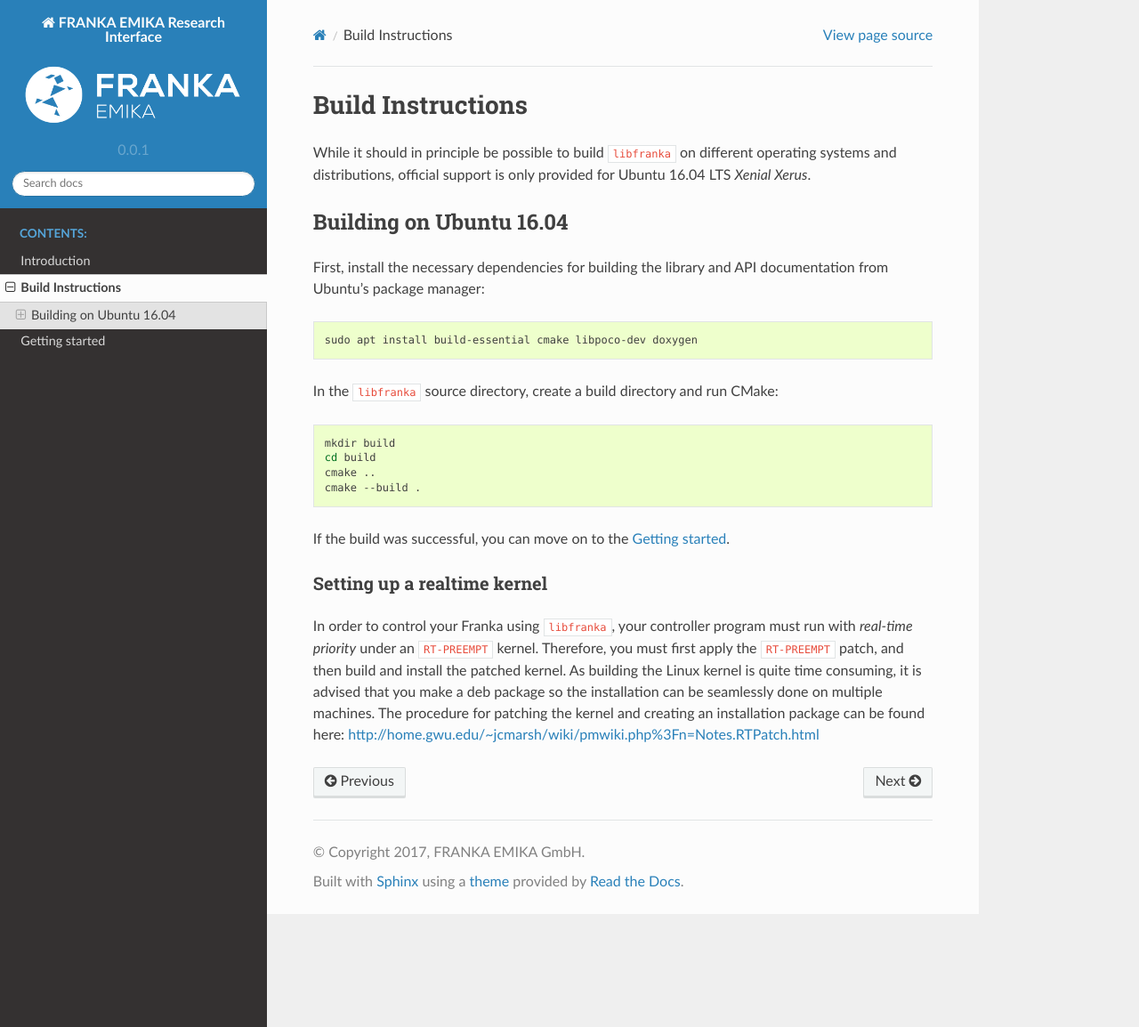
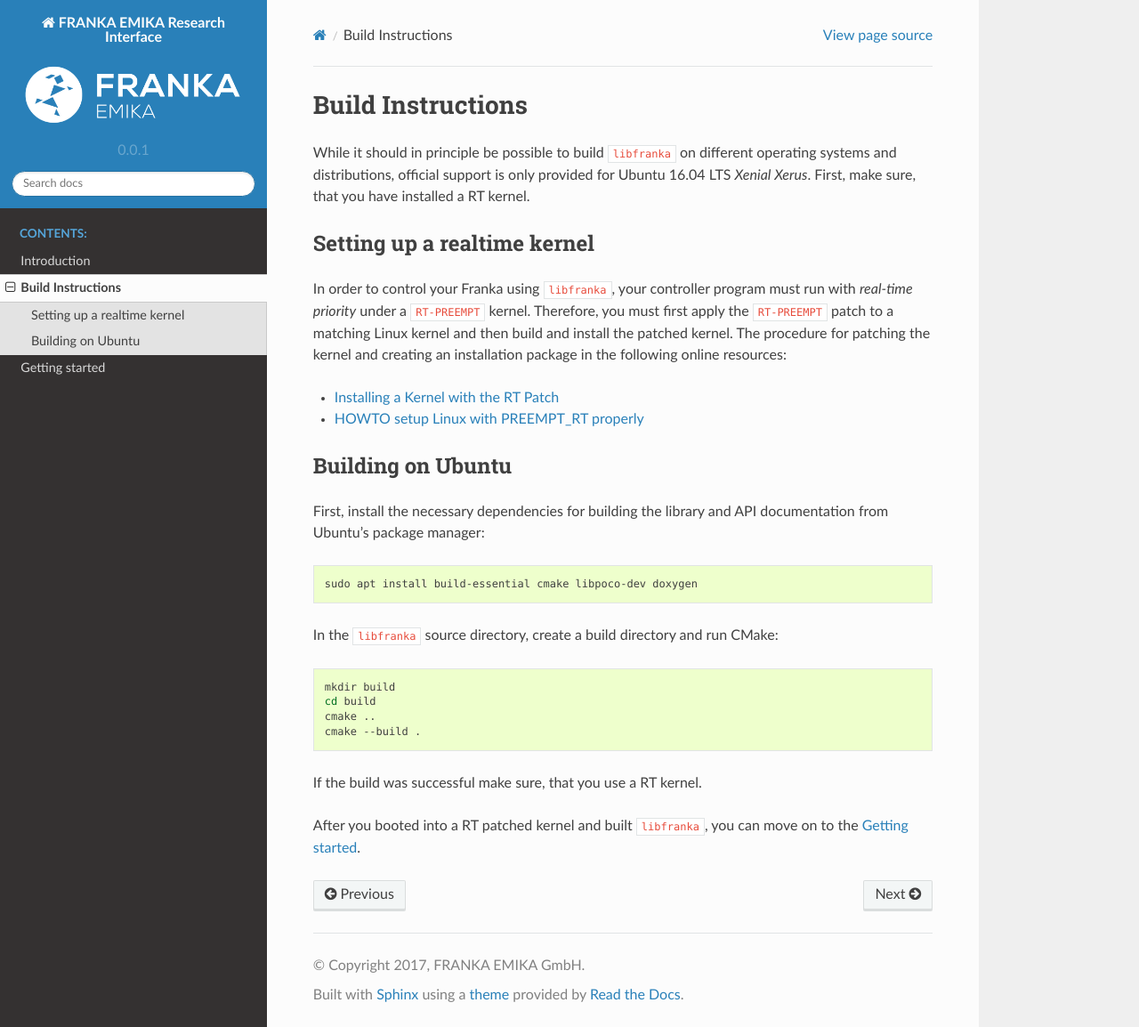
Before and after one commit to frankaemika/docs, a Sphinx documentation site: the page built from source/build-instructions.rst, in a window 1280 px wide and 1154 px high. Shown: the whole window at 89% size. Built offline with Sphinx 7.4.7 and the Read the Docs theme 2.0.0, drawn with Linux system fonts in a browser that asks for light colours.

Commit message:
Update build instructions and installing the RT kernel.

```diff
--- a/source/build-instructions.rst
+++ b/source/build-instructions.rst
@@ -3,10 +3,19 @@
 Build Instructions
 ==================
 
-While it should in principle be possible to build ``libfranka`` on different operating systems and distributions, official support is only provided for Ubuntu 16.04 LTS `Xenial Xerus`.
+While it should in principle be possible to build ``libfranka`` on different operating systems and distributions, official support is only provided for Ubuntu 16.04 LTS `Xenial Xerus`. First, make sure, that you have installed a RT kernel.
 
-Building on Ubuntu 16.04
-------------------------
+Setting up a realtime kernel
+----------------------------
+
+In order to control your Franka using ``libfranka``, your controller program must run with `real-time priority` under a ``RT-PREEMPT`` kernel. Therefore, you must first apply the ``RT-PREEMPT`` patch to a matching Linux kernel and then build and install the patched kernel. The procedure for patching the kernel and creating an installation package in the following online resources:
+
+* `Installing a Kernel with the RT Patch <http://home.gwu.edu/~jcmarsh/wiki/pmwiki.php%3Fn=Notes.RTPatch.html>`_
+* `HOWTO setup Linux with PREEMPT_RT properly <https://wiki.linuxfoundation.org/realtime/documentation/howto/applications/preemptrt_setup>`_
+
+
+Building on Ubuntu
+---------------------------
 
 First, install the necessary dependencies for building the library and API documentation from Ubuntu's package manager::
 
@@ -19,9 +28,7 @@
     cmake ..
     cmake --build .
 
-If the build was successful, you can move on to the :doc:`tutorial`.
+If the build was successful make sure, that you use a RT kernel.
 
-Setting up a realtime kernel
-^^^^^^^^^^^^^^^^^^^^^^^^^^^^
-In order to control your Franka using ``libfranka``, your controller program must run with `real-time priority` under an ``RT-PREEMPT`` kernel. Therefore, you must first apply the ``RT-PREEMPT`` patch, and then build and install the patched kernel.
-As building the Linux kernel is quite time consuming, it is advised that you make a deb package so the installation can be seamlessly done on multiple machines. The procedure for patching the kernel and creating an installation package can be found here: http://home.gwu.edu/~jcmarsh/wiki/pmwiki.php%3Fn=Notes.RTPatch.html
+
+After you booted into a RT patched kernel and built ``libfranka``, you can move on to the :doc:`tutorial`.
```
